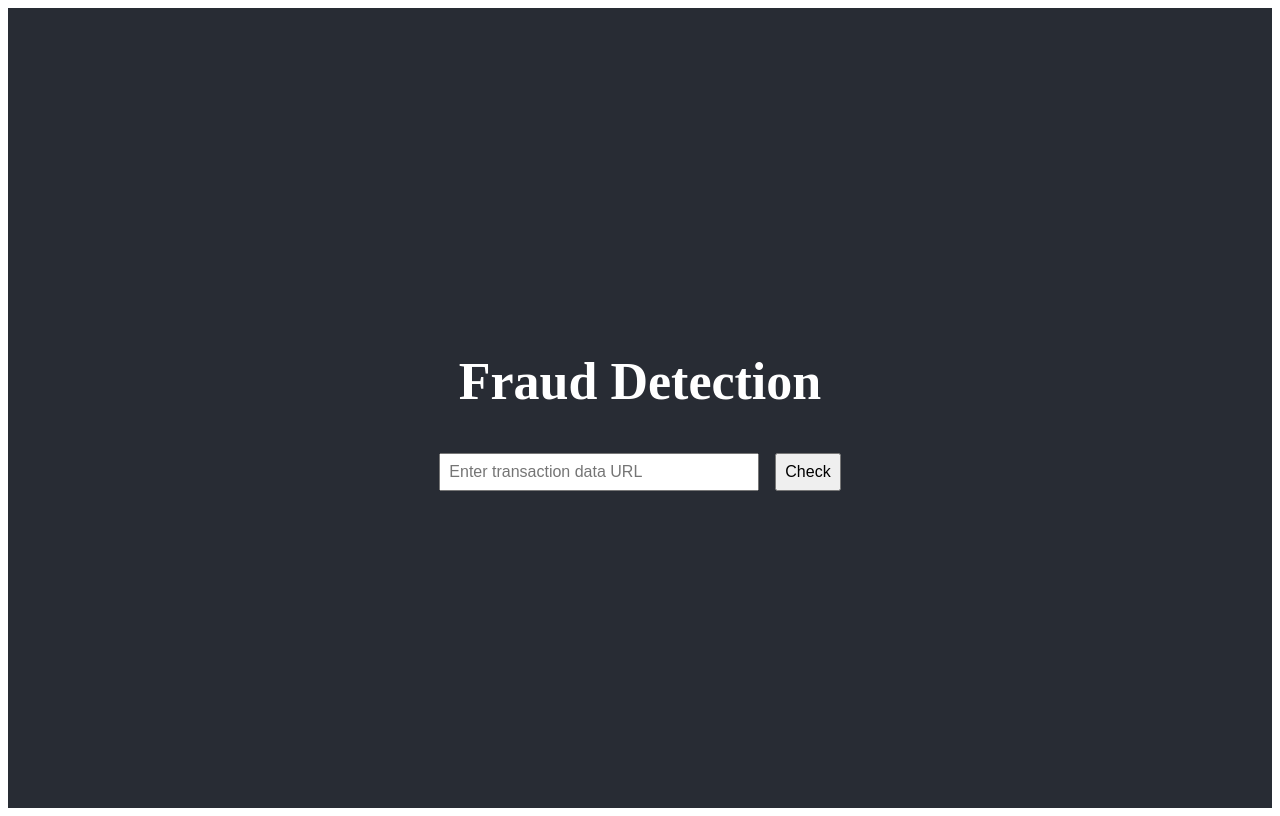
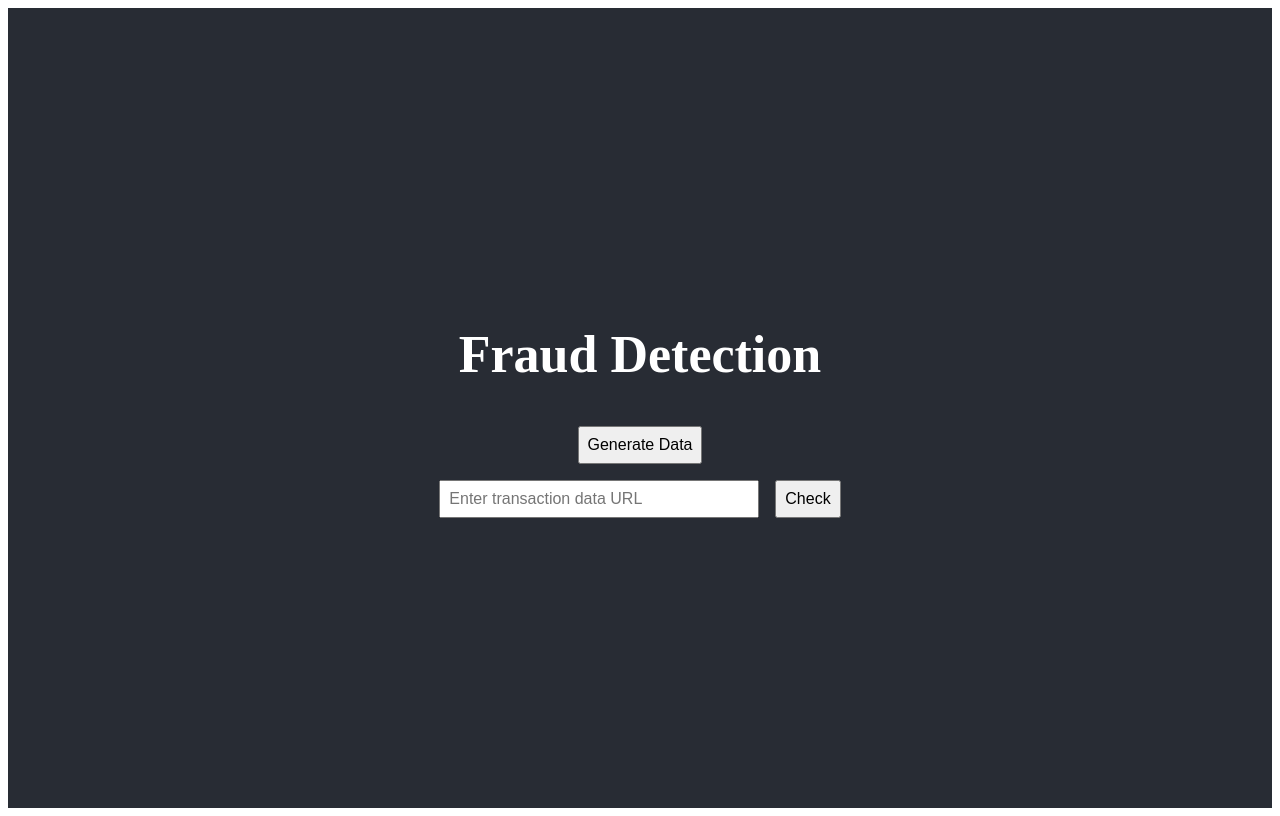
Before and after one commit to CodeLeom/prediction, a React (Vite) app: page / in a window 1280 px wide. Built offline with nearby package versions, Linux system fonts and the light colour scheme; no server answers.

Commit message:
feat: update prediction component to accomodate the modal and generate dataset

```diff
--- a/src/components/Prediction.jsx
+++ b/src/components/Prediction.jsx
@@ -1,5 +1,6 @@
 import { useState } from 'react';
 import Spinner from './layout/Spinner';
+import GenerateData from './GenerateData';
 
 function Prediction() {
   const [transactionUrl, setTransactionUrl] = useState('');
@@ -9,6 +10,10 @@ function Prediction() {
   const BASE_URL = import.meta.env.VITE_BASE_URL;
   const API_KEY = import.meta.env.VITE_API_KEY;
   const FLOW_ID = import.meta.env.VITE_FLOW_ID;
+
+  const handleGenerate = (generatedUrl) => {
+    setTransactionUrl(generatedUrl);
+  };
 
   const handleChange = (e) => {
     setTransactionUrl(e.target.value);
@@ -47,6 +52,7 @@ function Prediction() {
     <div className="App">
       <header className="App-header">
         <h1>Fraud Detection</h1>
+        <GenerateData onGenerate={handleGenerate} />
         <form onSubmit={handleSubmit}>
           <input
             type="text"
```
